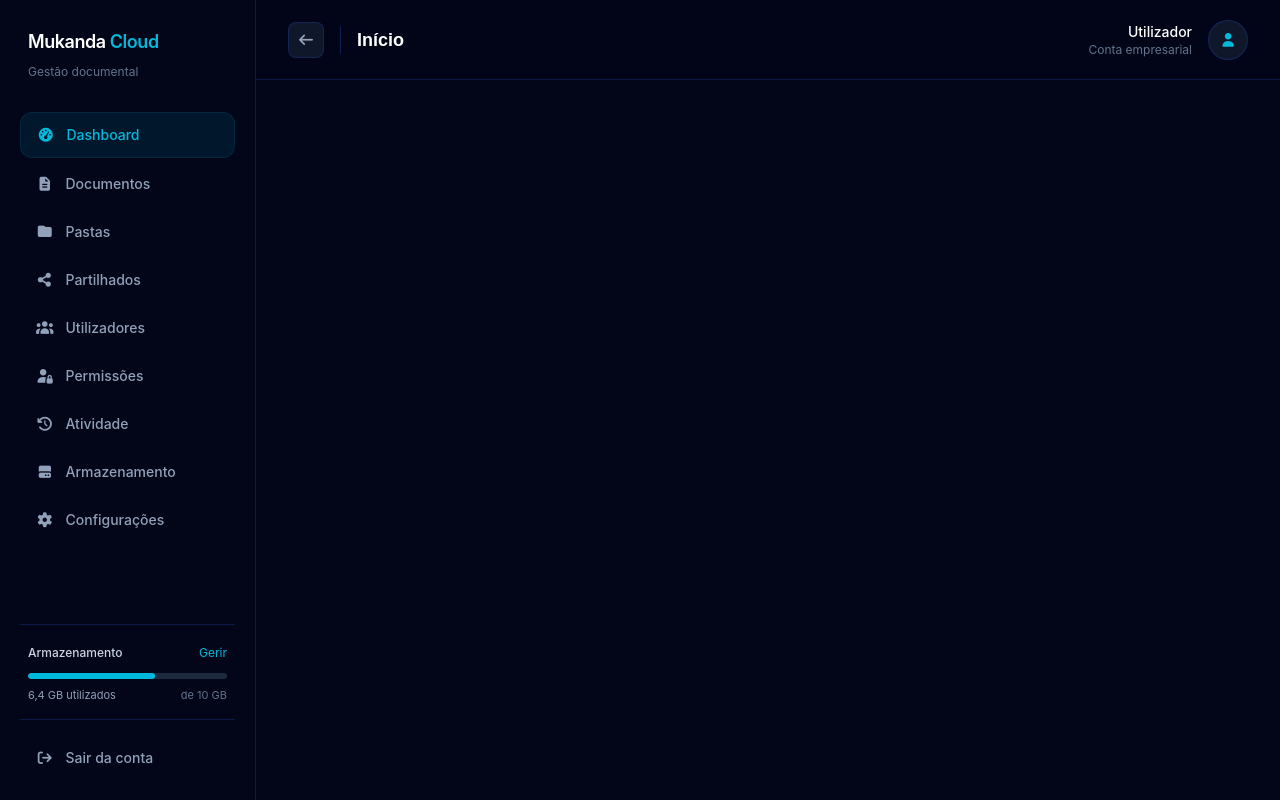
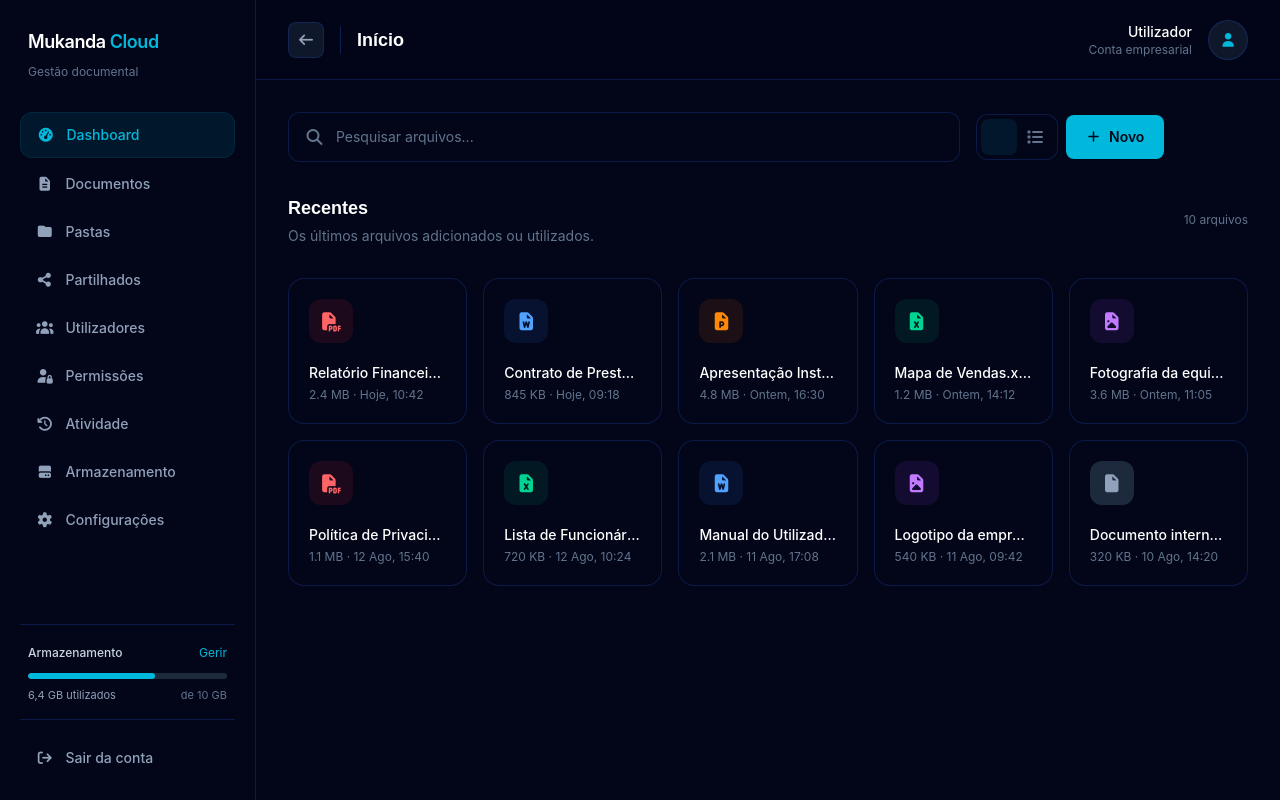
Before and after one commit to nsimba-afonso-nwayami/mukanda-cloud2, a React (Vite) app: page /dashboard in a window 1280 px wide. Built offline with nearby package versions, Linux system fonts and the light colour scheme.

Commit message:
Mocks adicionados

```diff
--- a/src/pages/dashboard/Dashboard.jsx
+++ b/src/pages/dashboard/Dashboard.jsx
@@ -1,4 +1,88 @@
 import LayoutDashboard from "./components/LayoutDashboard";
+import FilesView from "./components/FilesView";
+
+const recentFiles = [
+  {
+    id: 1,
+    name: "Relatório Financeiro 2026.pdf",
+    type: "pdf",
+    size: "2.4 MB",
+    date: "Hoje, 10:42",
+    location: "Documentos / Financeiro",
+  },
+  {
+    id: 2,
+    name: "Contrato de Prestação de Serviços.docx",
+    type: "word",
+    size: "845 KB",
+    date: "Hoje, 09:18",
+    location: "Documentos / Contratos",
+  },
+  {
+    id: 3,
+    name: "Apresentação Institucional.pptx",
+    type: "powerpoint",
+    size: "4.8 MB",
+    date: "Ontem, 16:30",
+    location: "Documentos / Institucional",
+  },
+  {
+    id: 4,
+    name: "Mapa de Vendas.xlsx",
+    type: "excel",
+    size: "1.2 MB",
+    date: "Ontem, 14:12",
+    location: "Documentos / Vendas",
+  },
+  {
+    id: 5,
+    name: "Fotografia da equipa.jpg",
+    type: "image",
+    size: "3.6 MB",
+    date: "Ontem, 11:05",
+    location: "Imagens",
+  },
+  {
+    id: 6,
+    name: "Política de Privacidade.pdf",
+    type: "pdf",
+    size: "1.1 MB",
+    date: "12 Ago, 15:40",
+    location: "Documentos / Jurídico",
+  },
+  {
+    id: 7,
+    name: "Lista de Funcionários.xlsx",
+    type: "excel",
+    size: "720 KB",
+    date: "12 Ago, 10:24",
+    location: "Documentos / RH",
+  },
+  {
+    id: 8,
+    name: "Manual do Utilizador.docx",
+    type: "word",
+    size: "2.1 MB",
+    date: "11 Ago, 17:08",
+    location: "Documentos / Manuais",
+  },
+  {
+    id: 9,
+    name: "Logotipo da empresa.png",
+    type: "image",
+    size: "540 KB",
+    date: "11 Ago, 09:42",
+    location: "Imagens",
+  },
+  {
+    id: 10,
+    name: "Documento interno.dat",
+    type: "default",
+    size: "320 KB",
+    date: "10 Ago, 14:20",
+    location: "Documentos",
+  },
+];
 
 export default function Dashboard() {
   return (
@@ -6,7 +90,9 @@
       <title>Dashboard | Mukanda Cloud</title>
 
       <LayoutDashboard title="Início">
-        <section></section>
+        <section>
+          <FilesView files={recentFiles} />
+        </section>
       </LayoutDashboard>
     </>
   );
```
